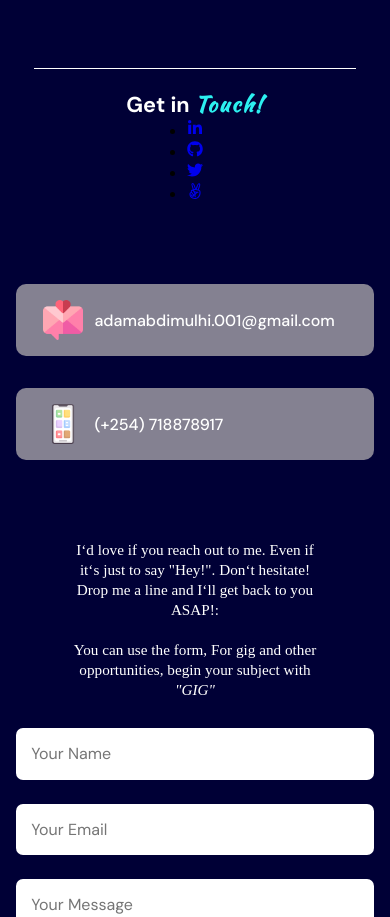
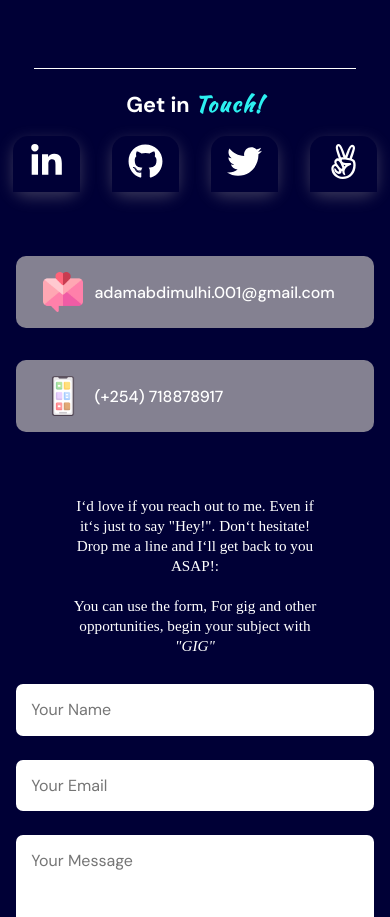
Before and after one commit to AbdimulhinYussuf3675/Portfoliov2, a React (Create React App) app: page / in a window 390 px wide. Shown: the part 8780-9697 px from the top of the page. Built offline with nearby package versions, Linux system fonts and the light colour scheme.

Commit message:
Add social icons for small screen

```diff
--- a/src/container/Contact/Contact.scss
+++ b/src/container/Contact/Contact.scss
@@ -3,8 +3,66 @@
   width: 100%;
   flex-direction: column;
 
+  .icons-container {
+    display: none;
+  }
+
   @media screen and (max-width: 768px) {
     flex-direction: column;
+
+    ul {
+      list-style: none;
+      margin: 0;
+      padding: 0;
+      height: 100%;
+      width: 100%;
+      display: flex;
+      justify-content: center;
+      align-items: center;
+      flex-direction: column;
+
+      li {
+        margin: 1rem;
+
+        a {
+          color: var(--gray-color);
+          text-decoration: none;
+          font-size: 1rem;
+          text-transform: uppercase;
+          font-weight: 500;
+          transition: all 0.3s ease-in-out;
+
+          .active {
+            color: var(--hover-color);
+          }
+
+          &:hover {
+            color: var(--hover-color);
+          }
+        }
+      }
+    }
+
+    svg {
+      width: 35px;
+      height: 35px;
+      color: var(--white-color);
+      margin: 0.5rem 1rem;
+    }
+
+    .icons-container {
+      display: flex;
+      flex-direction: row;
+      list-style: none;
+      padding: 0;
+      margin: 0;
+
+      .bannerIcon {
+        margin-bottom: 1rem;
+        border-radius: 15px;
+        box-shadow: rgba(163, 159, 159, 0.35) 0 5px 15px;
+      }
+    }
   }
 }
 
@@ -57,6 +115,7 @@
 
   @media screen and (max-width: 768px) {
     width: 100%;
+    margin: 2em 2rem 2rem;
   }
 }
 
@@ -72,6 +131,7 @@
   width: 60%;
   flex-direction: column;
   margin: 1rem 2rem;
+  margin-top: 2rem;
 
   div {
     width: 100%;
@@ -132,7 +192,7 @@
   justify-content: center;
   align-items: flex-start;
   flex-wrap: wrap;
-  margin-top: 2rem;
+  margin-top: 1rem;
 
   .para {
     font-family: kalam;
```
